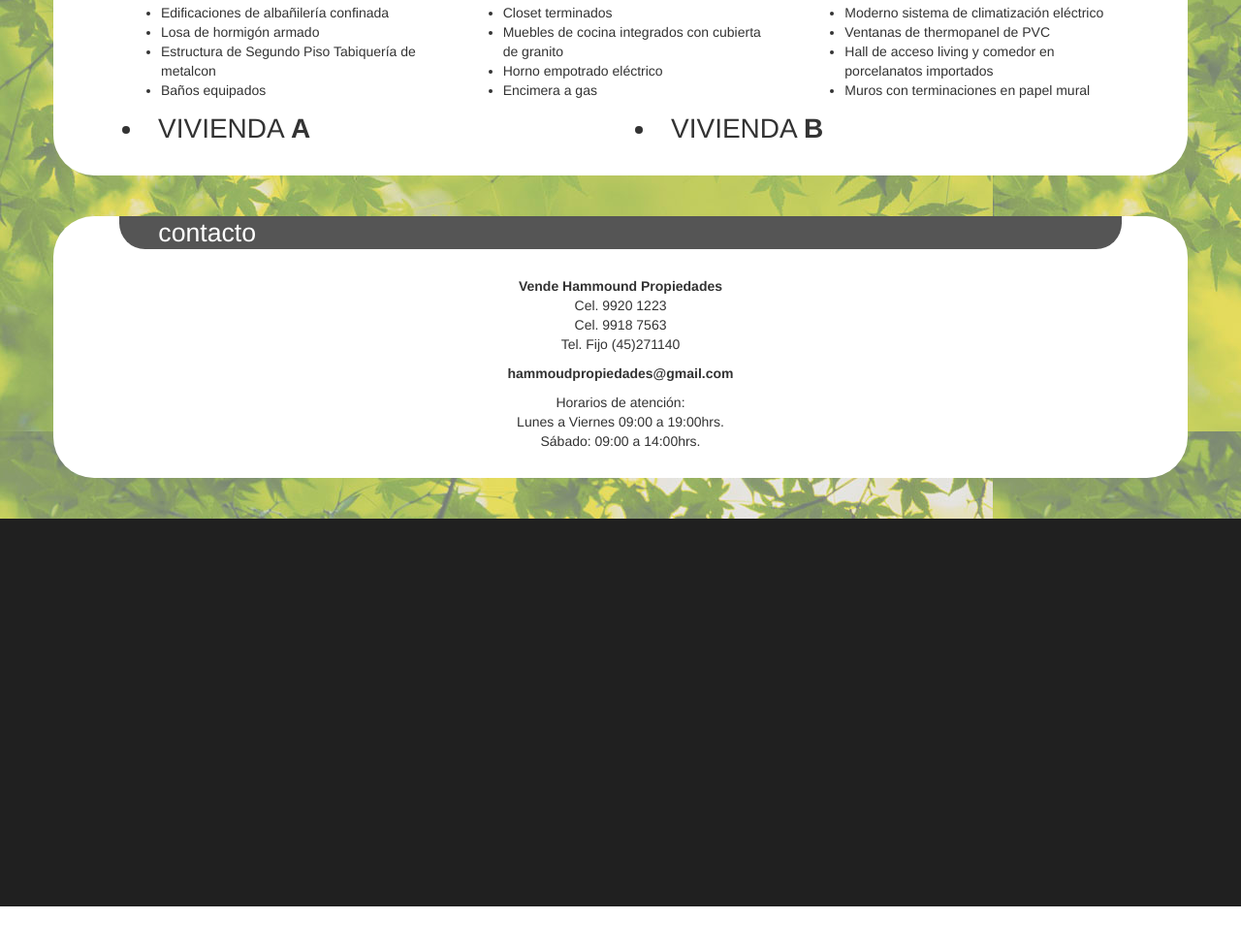
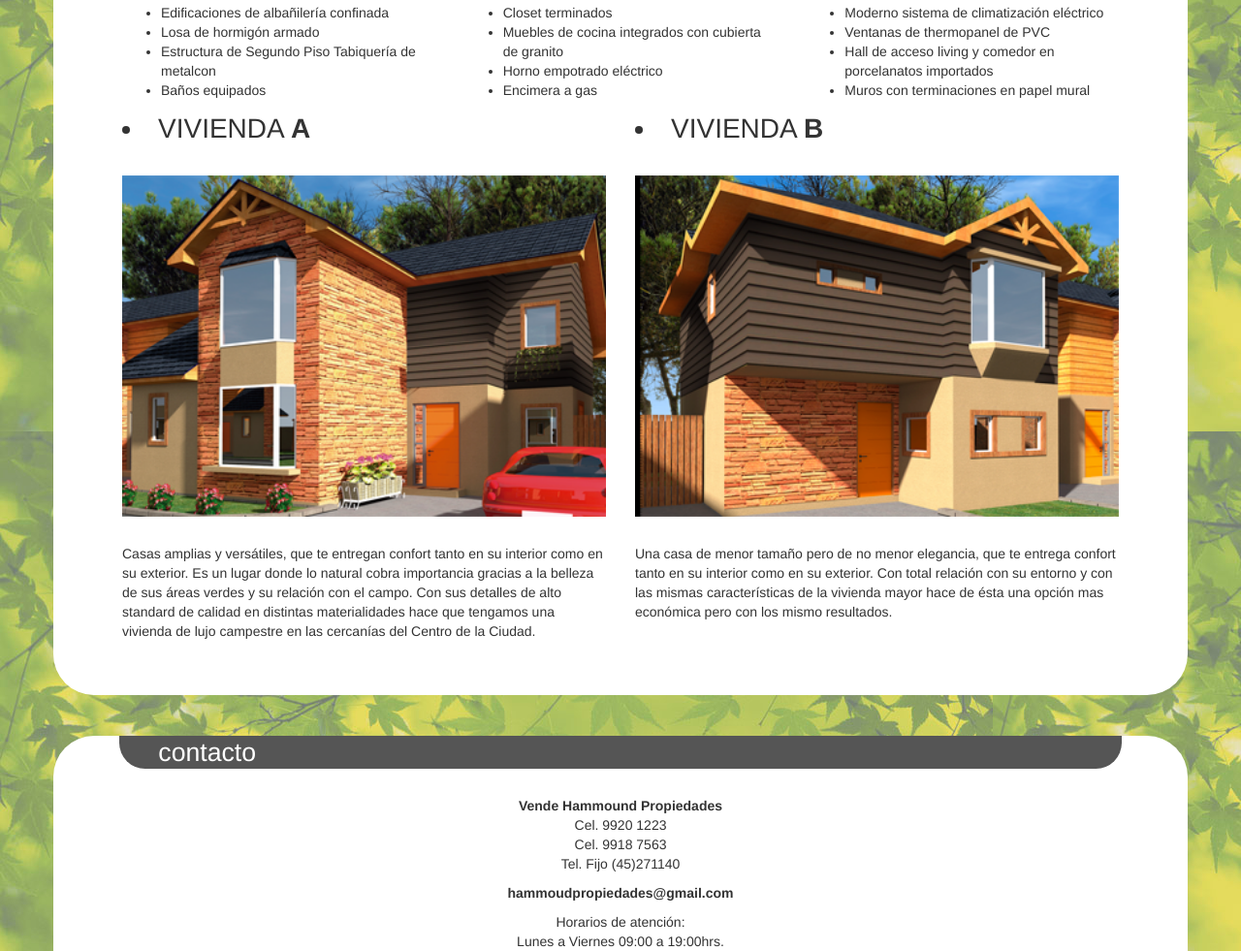
Before and after one commit to erwin254/amandacondominio, a plain HTML site: page index.html in a window 1280 px wide. Shown: the part 3155-4136 px from the top of the page at 97% size. Before the commit the page ends 4090 px from the top, so only its background shows below. Drawn offline with nearby package versions, Linux system fonts and the light colour scheme; some packages are replaced by stand-ins of ours.

Commit message:
avance plantas y caracteristicas

```diff
--- a/index.html
+++ b/index.html
@@ -240,9 +240,14 @@
                 <div class="row">
                     <div class="col-md-6 col-sm-6">
                         <div class="title-2"><li>VIVIENDA <strong>A</strong></li></div>
+                        <img class="img-full mt2" src="img/viviendaA.png">
+                        <p class="mt2">Casas amplias y versátiles, que te entregan confort tanto en su interior como en su exterior. Es un lugar donde lo natural cobra importancia gracias a la belleza de sus áreas verdes y su relación con el campo. Con sus detalles de alto standard de calidad en distintas materialidades hace que tengamos una vivienda de lujo campestre en las cercanías del Centro de la Ciudad.</p>
+                        <div class="mt2"></div>
                     </div>
                     <div class="col-md-6 col-sm-6">
                         <div class="title-2"><li>VIVIENDA <strong>B</strong></li></div>
+                           <img class="img-full mt2" src="img/viviendaB.png">
+                        <p class="mt2">	Una casa de menor tamaño pero de no menor elegancia, que te entrega confort tanto en su interior como en su exterior.  Con total relación con su entorno y con las mismas características de la vivienda mayor hace de ésta una opción mas económica pero con los mismo resultados.</p>
                     </div>
                 </div>
             </div>
```
Also changed, not shown: img/viviendaA.png (added), img/viviendaB.png (added), 2 other files.
